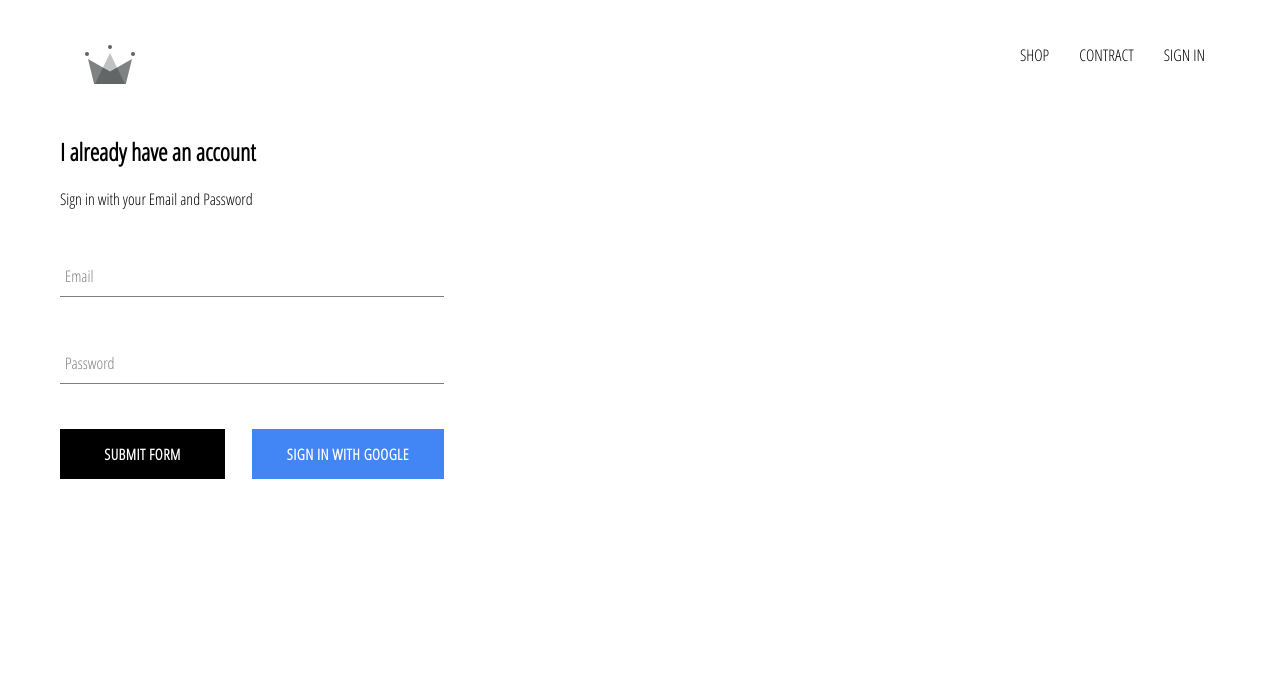
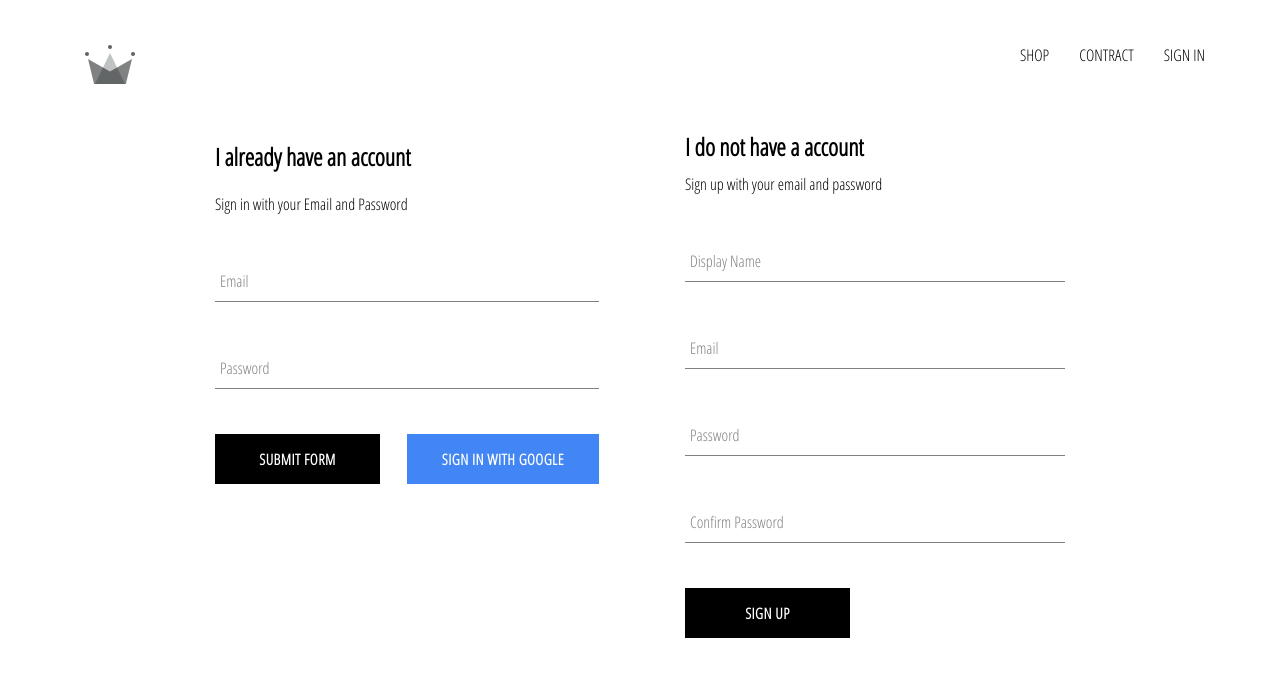
Before and after one commit to icryz36/ecommerce-clothing, a React (Create React App) app: page /signin in a window 1280 px wide. Shown: the top 676 px of the page. Built offline with nearby package versions, Linux system fonts and the light colour scheme; no server answers.

Commit message:
implemented firebase utils, included ability to store authenticated users into our firestore database

```diff
--- a/src/App.js
+++ b/src/App.js
@@ -5,7 +5,7 @@
 import Header from './components/header/header.component'
 import SignInAndSignUpPage from './pages/authpage/authpage.component'
 
-import { auth } from './firebase/firebase.utils'
+import { auth ,createUserProfileDocument } from './firebase/firebase.utils'
 
 import './App.scss';
 
@@ -20,11 +20,24 @@
   }
 
   componentDidMount(){
-    auth.onAuthStateChanged(user =>{
-      this.setState({
-        currentUser:user
-      })
+    this.unsubscribeFromAuth = auth.onAuthStateChanged( async userAuth =>{
+      if(userAuth){
+        const userRef = await createUserProfileDocument(userAuth);
+        userRef.onSnapshot(snapshot => {
+          this.setState({
+            currentUser:{
+              id:snapshot.id,
+              ...snapshot.data()
+            }
+          })
+        });
+        console.log(this.state);
+      }
+      this.setState({currentUser:userAuth});
     })
+  }
+  componentWillUnmount(){
+    this.unsubscribeFromAuth()
   }
   render(){
     return (
--- /dev/null
+++ b/src/components/sign-up/sign-up.component.jsx
@@ -0,0 +1,87 @@
+import React, { Component } from 'react';
+import FormInput from './../form-input/form-input.component'
+import CustomButton from './../../components/custom-button/custom-button.component'
+
+import { auth ,createUserProfileDocument } from './../../firebase/firebase.utils'
+
+import './sign-up.style.scss'
+class SignUp extends Component {
+    constructor(){
+        super()
+        this.state = {
+            displayName:'',
+            email:'',
+            password:'',
+            confirmPassword:''
+        }
+    }
+    render() {
+        const {displayName,email,password,confirmPassword} = this.state;
+        return (
+            <div className='sign-up'>
+                <h2 className='title'>I do not have a account</h2>
+                <span>Sign up with your email and password</span>
+                <form  className='sign-up-form' onSubmit={this.handleSubmit}>
+                    <FormInput
+                        type='text'
+                        name='displayName'
+                        value={displayName}
+                        onChange={this.handleChange}
+                        label='Display Name'
+                        required
+                    />
+                    <FormInput
+                        type='email'
+                        name='email'
+                        value={email}
+                        onChange={this.handleChange}
+                        label='Email'
+                        required
+                    />
+                    <FormInput
+                        type='password'
+                        name='password'
+                        value={password}
+                        onChange={this.handleChange}
+                        label='Password'
+                        required
+                    />
+                    <FormInput
+                        type='password'
+                        name='confirmPassword'
+                        value={confirmPassword}
+                        onChange={this.handleChange}
+                        label='Confirm Password'
+                        required
+                    />
+                    <CustomButton type='submit'>SIGN UP</CustomButton>
+                </form>
+            </div>
+        );
+    }
+    handleSubmit = async event =>{
+        event.preventDefault();
+        const {displayName,email,password,confirmPassword} = this.state;
+        if(password != confirmPassword){
+            alert("password don't match");
+        }
+        try{
+            const {user} = await auth.createUserWithEmailAndPassword(email,password)
+            await createUserProfileDocument(user,{displayName})
+            this.setState({
+                displayName:'',
+                email:'',
+                password:'',
+                confirmPassword:''
+            })
+        }catch(error){
+            console.log(error)
+        }
+    }
+    handleChange = event =>{
+        const {name,value} = event.target;
+        this.setState({[name]:value})
+    }
+}
+
+export default SignUp;
--- /dev/null
+++ b/src/components/sign-up/sign-up.style.scss
@@ -0,0 +1,8 @@
+.sign-up{
+    display: flex;
+    flex-direction: column;
+    width: 380px;
+    .title{
+        margin: 10px 0;
+    }
+}
--- a/src/firebase/firebase.utils.js
+++ b/src/firebase/firebase.utils.js
@@ -12,6 +12,32 @@
     appId: "1:519432660456:web:f5aaedb5d3436bde2b705d",
     measurementId: "G-8LQ62EXRLP"
   };
+
+export const createUserProfileDocument = async (userAuth,additionalData) => {
+  if(!userAuth){
+    return;
+  }
+
+  const userRef = firestore.doc(`users/${userAuth.uid}`);
+  const snapShot = await userRef.get()
+  if(!snapShot.exists){
+    const { displayName,email } = userAuth;
+    const createdAt = new Date();
+    try{
+      await userRef.set({
+        displayName,
+        email,
+        createdAt,
+        ...additionalData
+      })
+    }catch(error){
+      console.log('error creating user',error.message);
+    }
+  }
+  return userRef
+}
+
+
 firebase.initializeApp(firebaseConfig)
 
 export const auth = firebase.auth();
--- a/src/pages/authpage/authpage.component.jsx
+++ b/src/pages/authpage/authpage.component.jsx
@@ -1,10 +1,11 @@
 import React from 'react';
 import SignIn from './../../components/sign-in/sign-in.component'
-
+import SignUp from './../../components/sign-up/sign-up.component'
 import './authpage.style.scss'
 const SignInAndSignUpPage = () => (
     <div className="sign-in-and-sign-up">
         <SignIn />
+        <SignUp />
     </div>
 )
 
--- a/src/pages/authpage/authpage.style.scss
+++ b/src/pages/authpage/authpage.style.scss
@@ -0,0 +1,6 @@
+.sign-in-and-sign-up{
+    width: 850px;
+    display: flex;
+    justify-content: space-between;
+    margin: 30px auto;
+}
```
